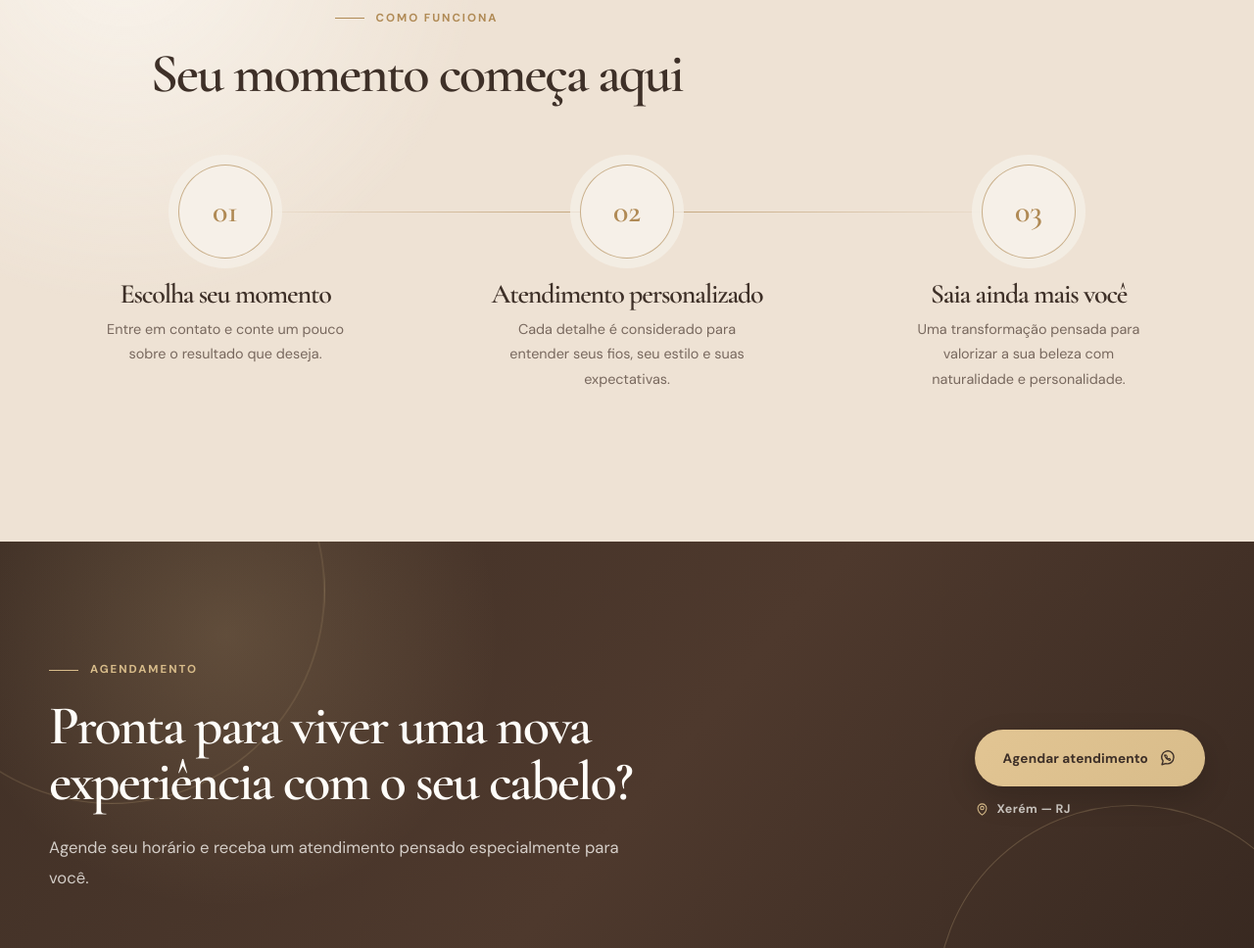
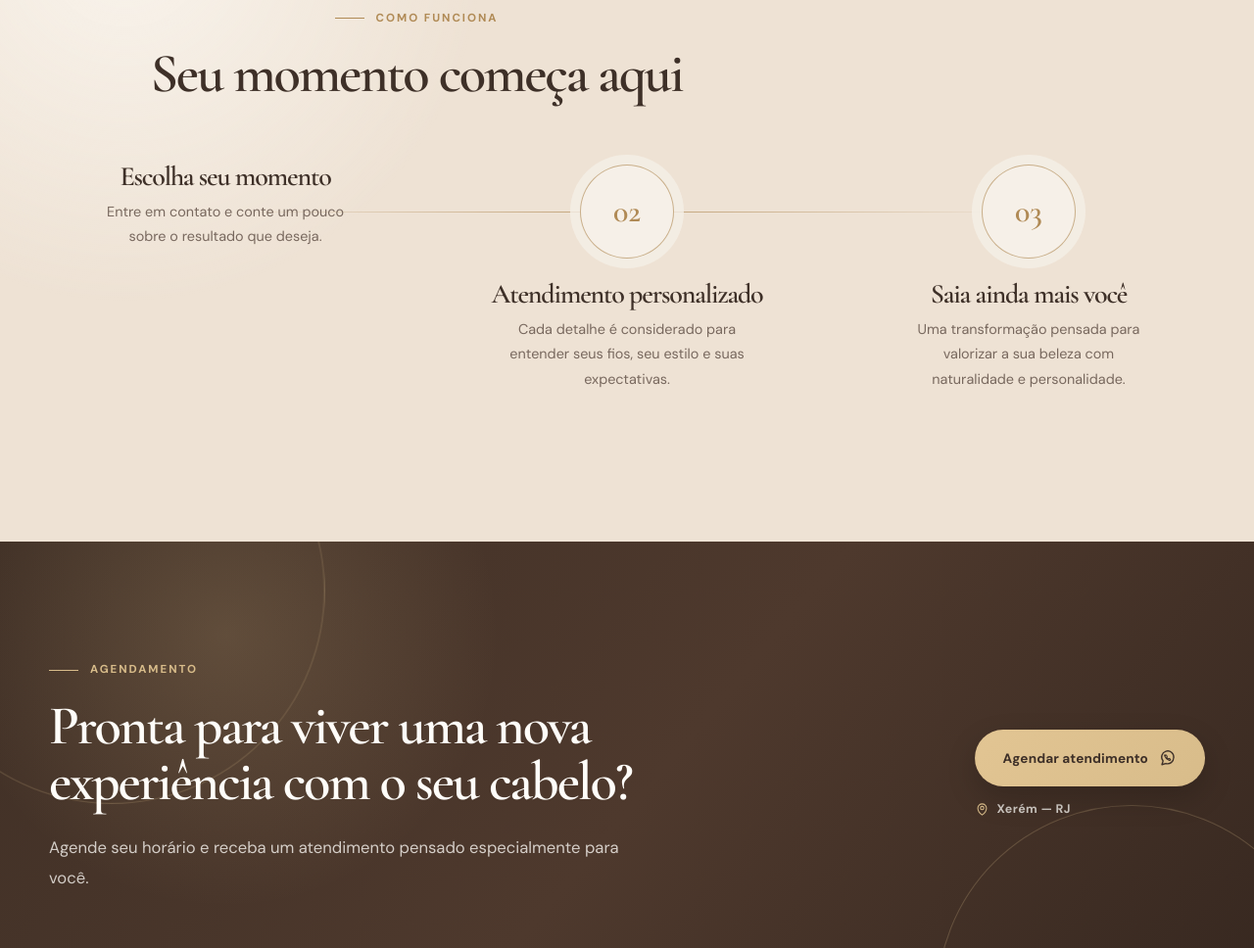
Before and after one commit to Eduardoimake/danny_menezes_site, a website built with Vite: page index.html in a window 1280 px wide. Shown: the part 3495-4463 px from the top of the page at 98% size. Built offline with nearby package versions, Linux system fonts and the light colour scheme.

Commit message:
Remove step number from the moment selection section

```diff
--- a/index.html
+++ b/index.html
@@ -388,7 +388,6 @@
 
         <div class="steps">
           <article class="step reveal">
-            <div class="step-number" aria-hidden="true">01</div>
             <h3>Escolha seu momento</h3>
             <p>Entre em contato e conte um pouco sobre o resultado que deseja.</p>
           </article>
```
